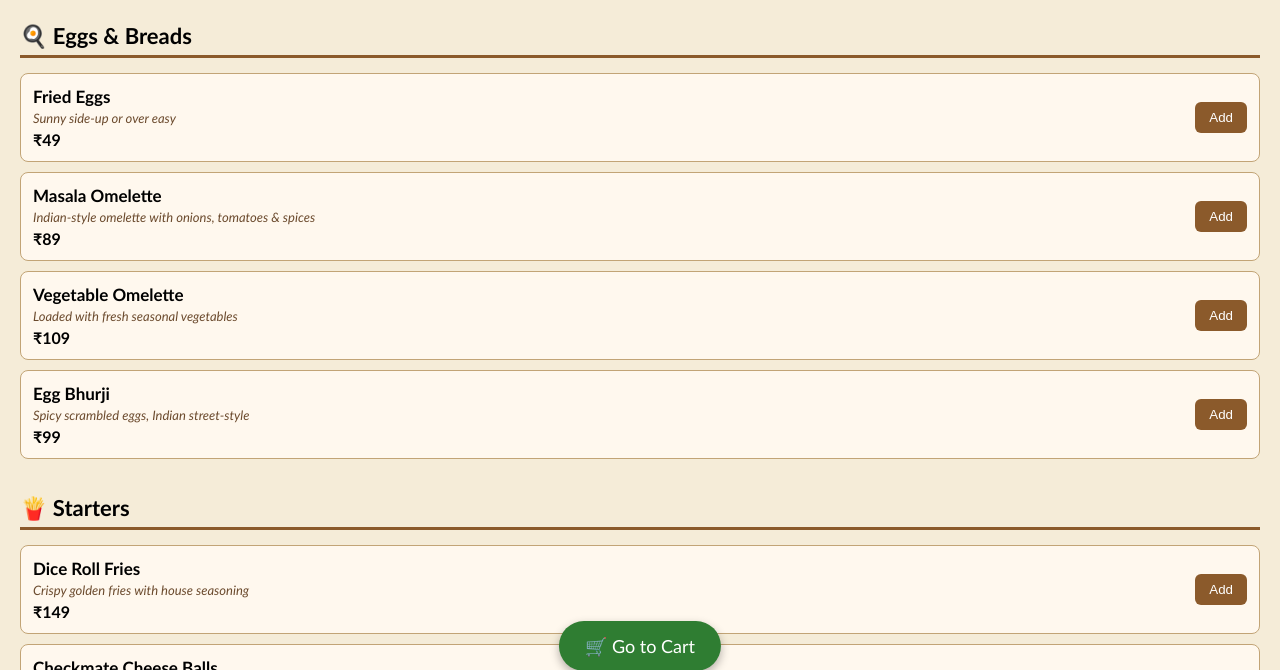
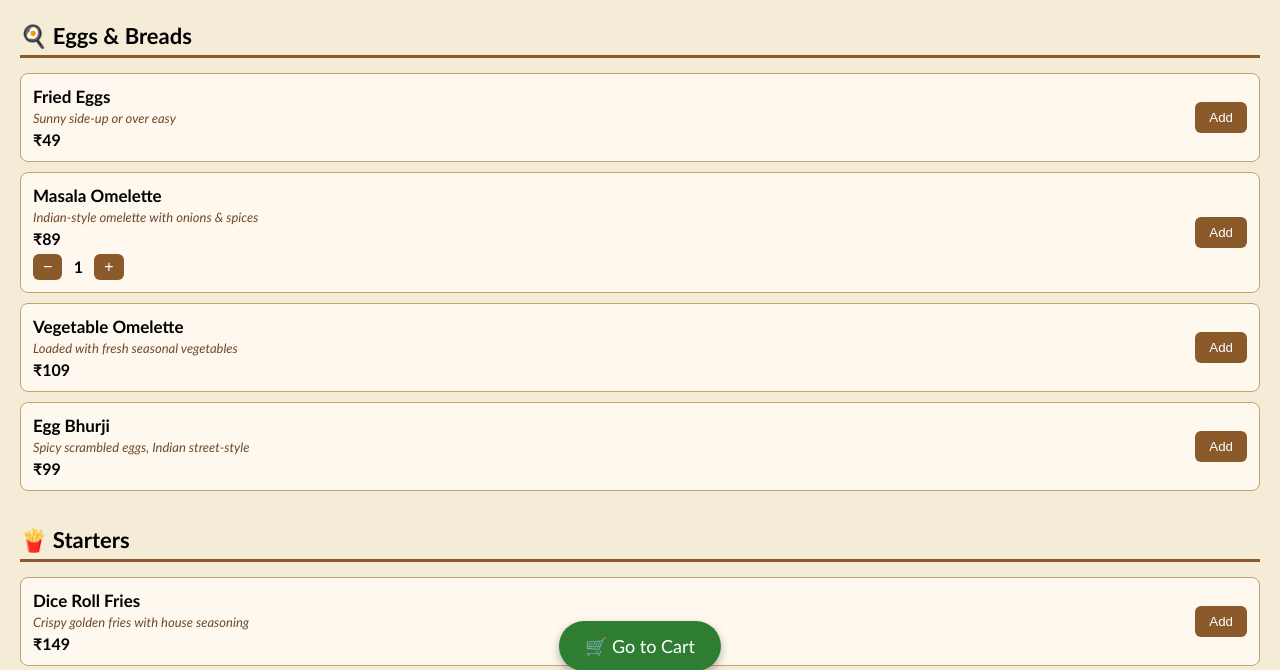
Before and after one commit to ChethanM98/qrcode-gathergamecafe, a website: page index.html in a window 1280 px wide. Shown: the part 109-779 px from the top of the page. Drawn offline with Linux system fonts and the light colour scheme; no server answers.

Commit message:
Update index.html

```diff
--- a/index.html
+++ b/index.html
@@ -95,6 +95,23 @@ button:hover {
   font-size: 18px;
   box-shadow: 0 4px 10px rgba(0,0,0,0.3);
 }
+  .qty-control {
+  display: flex;
+  align-items: center;
+  gap: 6px;
+  margin-top: 6px;
+}
+
+.qty-control button {
+  padding: 4px 10px;
+  font-size: 16px;
+}
+
+.qty-control span {
+  min-width: 20px;
+  text-align: center;
+  font-weight: bold;
+}
 </style>
 </head>
 
@@ -120,10 +137,17 @@ button:hover {
 <div class="menu-item">
   <div class="menu-info">
     <h3>Masala Omelette</h3>
-    <span class="desc">Indian-style omelette with onions, tomatoes & spices</span>
+    <span class="desc">Indian-style omelette with onions & spices</span>
     <p>₹89</p>
+
+    <div class="qty-control">
+      <button onclick="changeQty('Masala Omelette', -1)">−</button>
+      <span id="qty-Masala Omelette">1</span>
+      <button onclick="changeQty('Masala Omelette', 1)">+</button>
+    </div>
   </div>
-  <button onclick="addToCart('Masala Omelette',89)">Add</button>
+
+  <button onclick="addToCart('Masala Omelette', 89)">Add</button>
 </div>
 
 <div class="menu-item">
```
